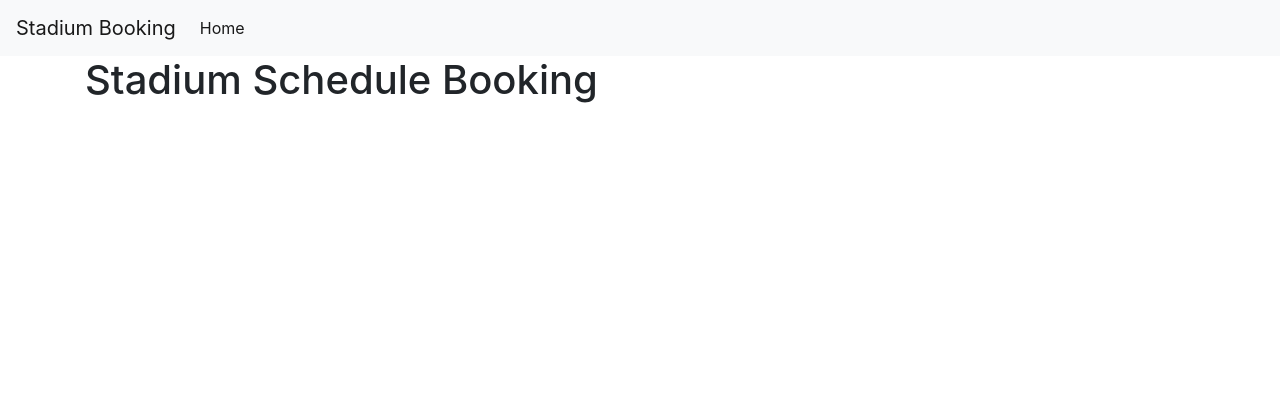
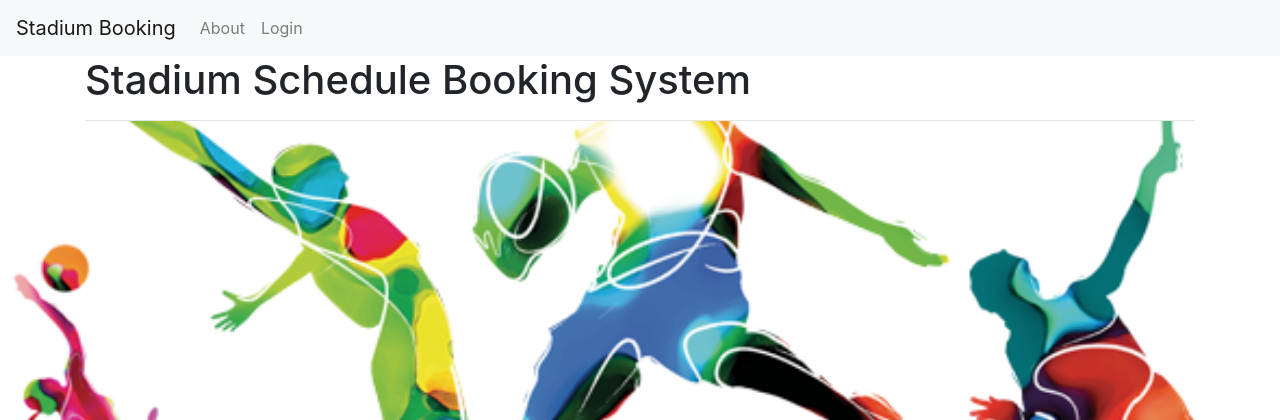
Before and after one commit to naz44/stadium_schedule_booking, a Flask app: page / in a window 1280 px wide. Shown: the top 420 px of the page. Run offline with Flask 2, Linux system fonts and the light colour scheme; some libraries are stand-ins or nearby versions.

Commit message:
added images, users database

```diff
--- a/stadium_schedule_booking/app.py
+++ b/stadium_schedule_booking/app.py
@@ -9,9 +9,13 @@ app.config['SECRET_KEY'] = 'stadium'
 def index():
     return render_template('index.html')
 
+def get_db_connection():
+    conn = sqlite3.connect('database.db')
+    conn.row_factory = sqlite3.Row
+    return conn
 
-#later
-# def get_db_connection():
-#     conn = sqlite3.connect('database.db')
-#     conn.row_factory = sqlite3.Row
-#     return conn
+@app.route('/login', methods=('GET', 'POST'))
+def login():
+    #get details from login page and validate
+    #according to the user(admin/customer) display the homepage
+    return render_template('login.html')
--- a/stadium_schedule_booking/init_db.py
+++ b/stadium_schedule_booking/init_db.py
@@ -9,10 +9,9 @@ with open('schema.sql') as f:
 cur = connection.cursor()
 
 cur.execute("INSERT INTO users (username,emailid,password,firstname,lastname,favsports,admin) VALUES (?,?,?,?,?,?,?)",
-('admin1','alzaha2427@gmail.com','admin@123','Nz','sk',null,'yes'))
+('admin1','alzaha2427@gmail.com','admin@123','Nz','sk','random','yes'))
 
-cur.execute("INSERT INTO users (username,emailid,password,firstname,lastname,favsports,admin) VALUES (?,?,?,?,?,?,?)",('admin2''jjtjasonthomas@gmail.com','admin@456','J','T',null,'yes'))
-
+cur.execute("INSERT INTO users (username,emailid,password,firstname,lastname,favsports,admin) VALUES (?,?,?,?,?,?,?)",('admin2','jjtjasonthomas@gmail.com','admin@456','J','T','random','yes'))
 
 
 connection.commit()
--- a/stadium_schedule_booking/templates/base.html
+++ b/stadium_schedule_booking/templates/base.html
@@ -7,7 +7,15 @@
 
     <!-- Bootstrap CSS -->
     <link rel="stylesheet" href="https://stackpath.bootstrapcdn.com/bootstrap/4.3.1/css/bootstrap.min.css" integrity="sha384-ggOyR0iXCbMQv3Xipma34MD+dH/1fQ784/j6cY/iJTQUOhcWr7x9JvoRxT2MZw1T" crossorigin="anonymous">
-
+    <style>
+    html {
+        background: url(static/startpage.jpeg) no-repeat center center fixed;
+        -webkit-background-size: cover;
+        -moz-background-size: cover;
+        -o-background-size: cover;
+        background-size: cover;
+    }
+    </style>
     <title>{% block title %} {% endblock %}</title>
   </head>
   <body>
@@ -18,12 +26,17 @@
         </button>
         <div class="collapse navbar-collapse" id="navbarNav">
             <ul class="navbar-nav">
-            <li class="nav-item active">
-                <a class="nav-link" href="#">Home</a>
+            <li class="nav-item">
+                <a class="nav-link" href="#">About</a>
+            </li>
+            <!--add register link, forgot password link-->
+            <li class="nav-item">
+                <a class="nav-link" href="{{url_for('login')}}">Login</a>
             </li>
             </ul>
         </div>
     </nav>
+    <div class="image"></div>
     <div class="container">
         {% for message in get_flashed_messages() %}
         <div class="alert alert-danger">{{ message }}</div>
--- a/stadium_schedule_booking/templates/index.html
+++ b/stadium_schedule_booking/templates/index.html
@@ -1,9 +1,7 @@
 {% extends 'base.html' %}
 
 {% block content %}
-    <h1>{% block title %} Stadium Schedule Booking {% endblock %}</h1>
-    {% for post in posts %}
+    <h1>{% block title %} Stadium Schedule Booking System{% endblock %}</h1>
+    <hr>
 
-        <hr>
-    {% endfor %}
 {% endblock %}
```
Also changed, not shown: stadium_schedule_booking/templates/homepage.html (added, +7 -0 lines), stadium_schedule_booking/templates/login.html (added, +10 -0 lines), stadium_schedule_booking/database.db (added), stadium_schedule_booking/static/startpage.jpeg (added).
